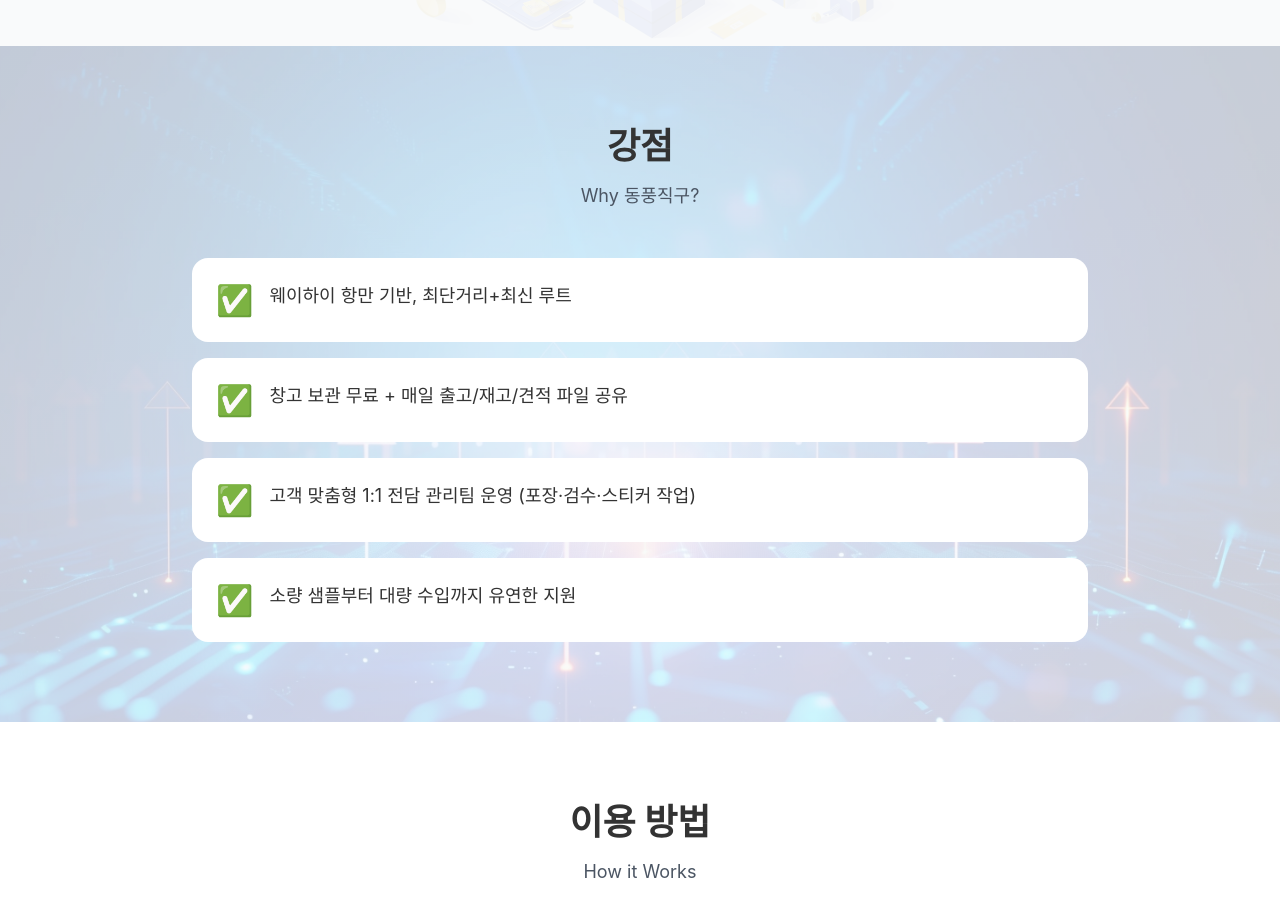
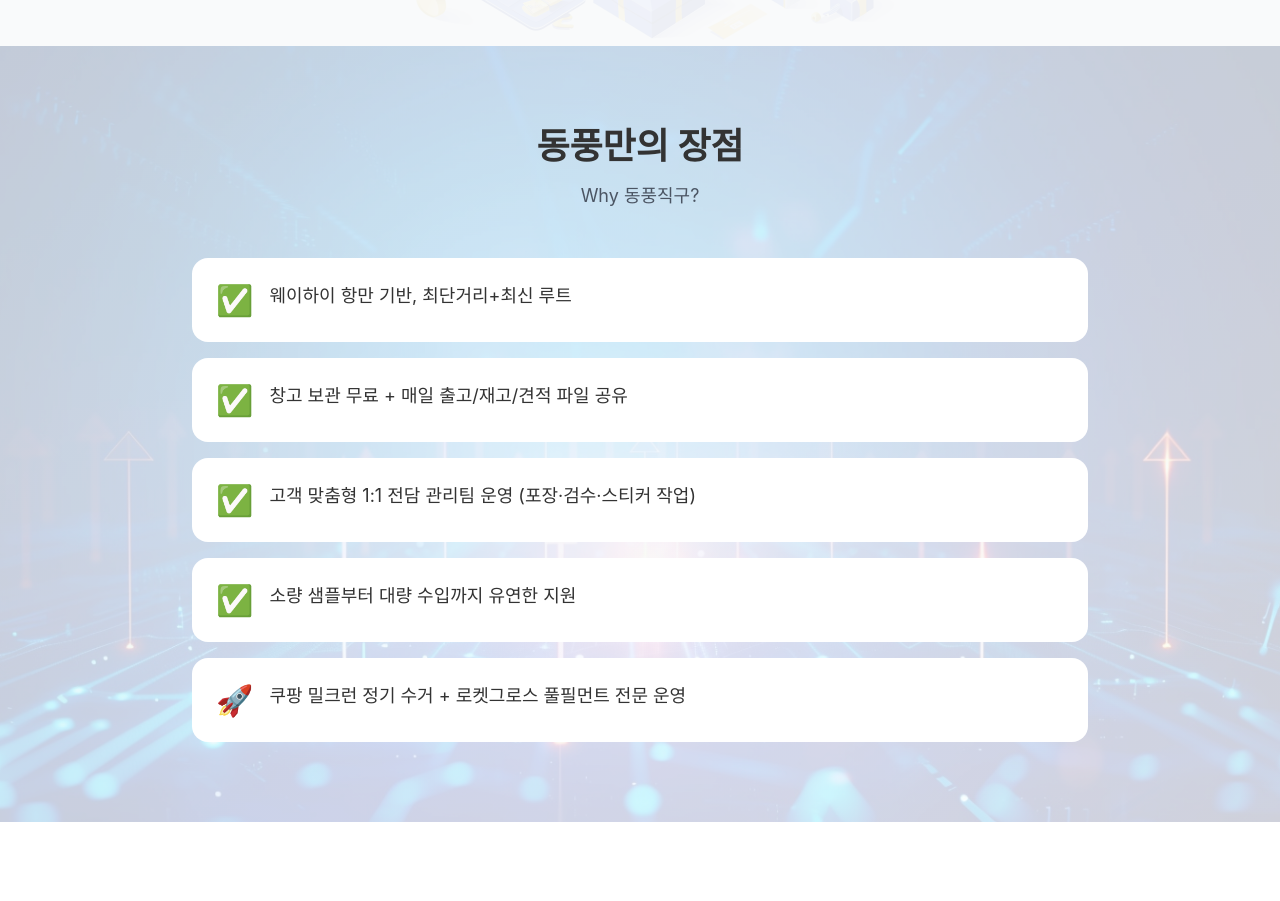
Before and after one commit to wjb127/dongpung-landing, a Next.js app: page / in a window 1280 px wide. Shown: the part 1960-2861 px from the top of the page. Built offline with nearby package versions, Linux system fonts and the light colour scheme; a web font is replaced by a local one.

Commit message:
Update Advantages section: Change title to '동풍만의 장점' and add Coupang services content

```diff
--- a/components/sections/Advantages.tsx
+++ b/components/sections/Advantages.tsx
@@ -18,6 +18,10 @@ const advantages = [
   {
     emoji: "✅",
     title: "소량 샘플부터 대량 수입까지 유연한 지원",
+  },
+  {
+    emoji: "🚀",
+    title: "쿠팡 밀크런 정기 수거 + 로켓그로스 풀필먼트 전문 운영",
   },
 ]
 
@@ -42,7 +46,7 @@ export default function Advantages() {
           className="text-center mb-12"
         >
           <h2 className="text-3xl md:text-4xl font-bold text-dark mb-4">
-            강점
+            동풍만의 장점
           </h2>
           <p className="text-lg text-gray-600 max-w-2xl mx-auto">
             Why 동풍직구?
```
